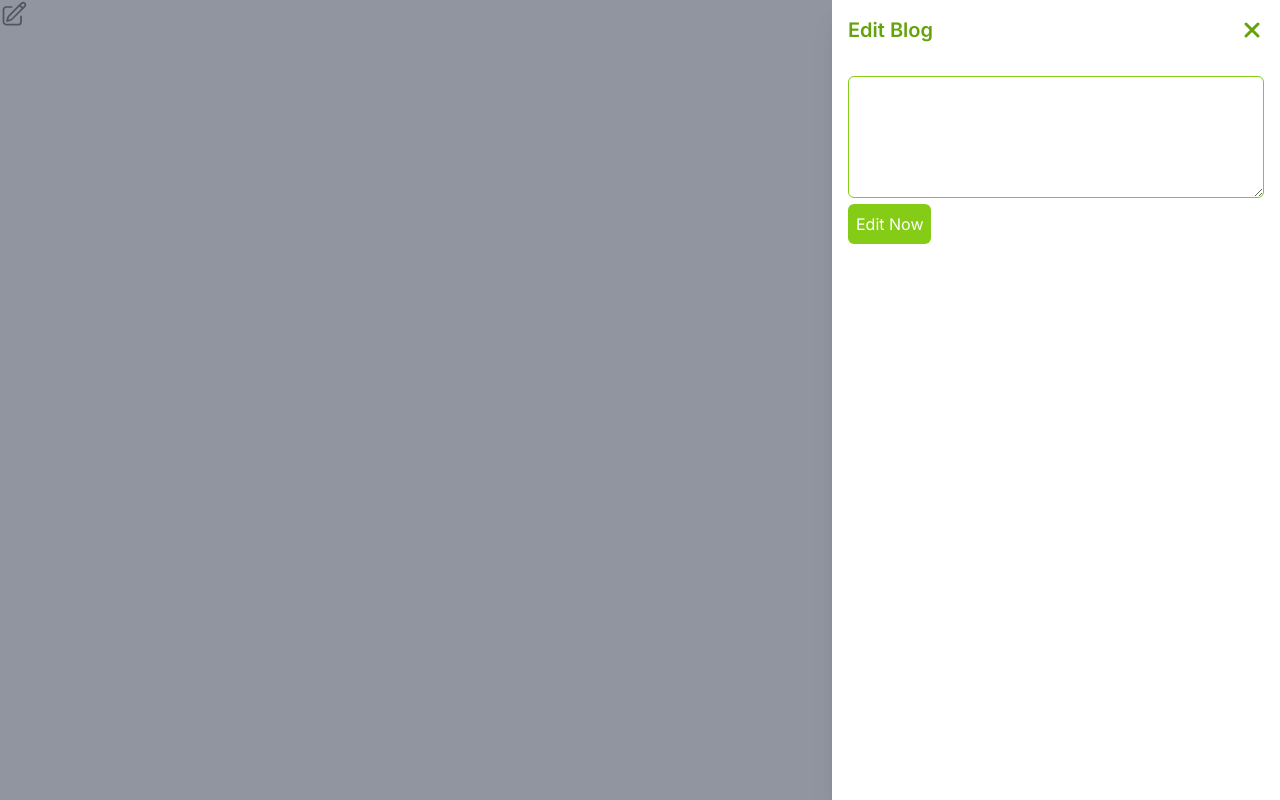
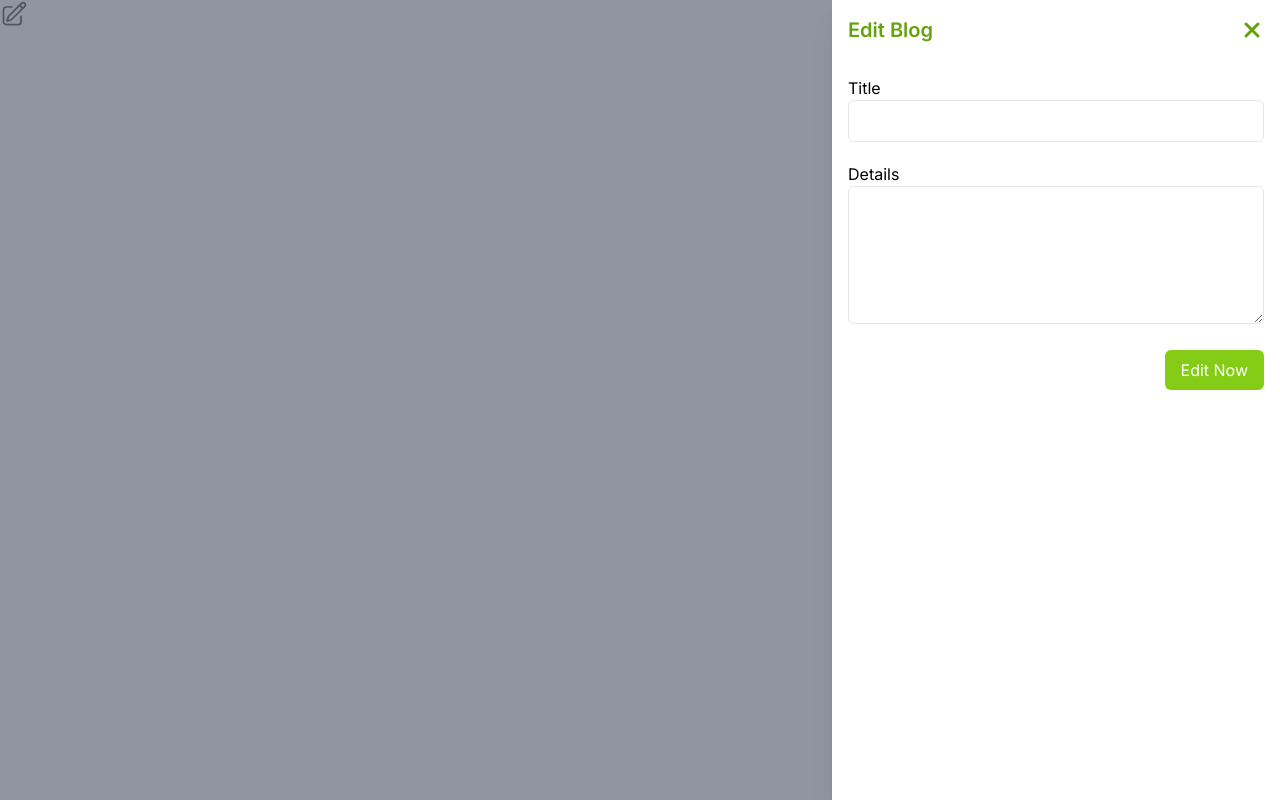
Before and after one commit to sakib-xrz/thought-vault-client, a Next.js app: page / in a window 1280 px wide. Both pictures are taken after a click on the icon 14 px from the left and 14 px from the top of the page. Built offline with nearby package versions, Linux system fonts and the light colour scheme.

Commit message:
edit drawer added

```diff
--- a/app/components/Edit.jsx
+++ b/app/components/Edit.jsx
@@ -13,16 +13,31 @@ export default function Edit() {
         onClick={() => setOpen(!open)}
       />
       <RightSideDrawer title={"Edit Blog"} open={open} setOpen={setOpen}>
-        <form>
-          <textarea
-            id="edit"
-            name="edit"
-            rows="5"
-            className="w-full border border-lime-500 rounded-md"
-          />
-          <button className="bg-lime-500 text-white p-2 rounded-md ml-auto">
-            Edit Now
-          </button>
+        <form className="space-y-5">
+          <div>
+            <label for="title">Title</label>
+            <input
+              id="title"
+              name="title"
+              className="w-full border appearance-none rounded-md p-2 focus:outline-lime-500"
+            />
+          </div>
+          <div>
+            <label for="title">Details</label>
+            <textarea
+              name="details"
+              rows="5"
+              className="w-full border appearance-none rounded-md p-2 focus:outline-lime-500"
+            />
+          </div>
+          <div className="flex justify-end">
+            <button
+              type="submit"
+              className="bg-lime-500 text-white py-2 px-4 rounded-md"
+            >
+              Edit Now
+            </button>
+          </div>
         </form>
       </RightSideDrawer>
     </div>
```
Also changed, not shown: 1 other file (tests, documents, lock files or other folders).
